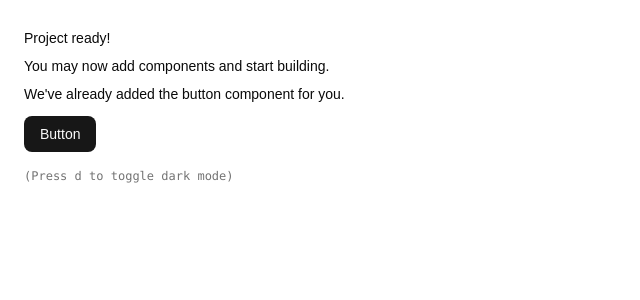
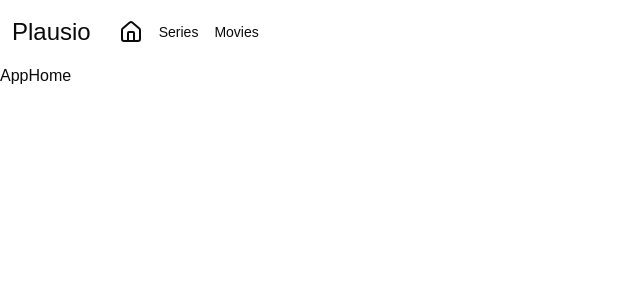
Before and after one commit to rajeshrc12/plausio, a React (Vite) app in the folder web/: page / in a window 1280 px wide. Shown: the top 300 px of the page, without its empty margins (0-640 px from the left). Built offline with nearby package versions, Linux system fonts and the light colour scheme.

Commit message:
web: app route added

```diff
--- a/web/package.json
+++ b/web/package.json
@@ -15,11 +15,13 @@
     "@base-ui/react": "^1.7.0",
     "@fontsource-variable/geist": "^5.3.0",
     "@tailwindcss/vite": "^4",
+    "@tanstack/react-query": "^5.101.4",
     "class-variance-authority": "^0.7.1",
     "clsx": "^2.1.1",
     "lucide-react": "^1.31.0",
     "react": "^19.2.6",
     "react-dom": "^19.2.6",
+    "react-router": "^8.3.0",
     "shadcn": "^4.17.0",
     "tailwind-merge": "^3.6.0",
     "tailwindcss": "^4",
--- a/web/src/main.tsx
+++ b/web/src/main.tsx
@@ -1,14 +1,16 @@
-import { StrictMode } from "react"
 import { createRoot } from "react-dom/client"
+import { RouterProvider } from "react-router"
 
+import { QueryClient, QueryClientProvider } from "@tanstack/react-query"
 import "./index.css"
-import App from "./App.tsx"
 import { ThemeProvider } from "@/components/theme-provider.tsx"
+import router from "@/routes"
 
+const queryClient = new QueryClient()
 createRoot(document.getElementById("root")!).render(
-  <StrictMode>
-    <ThemeProvider>
-      <App />
-    </ThemeProvider>
-  </StrictMode>
+  <ThemeProvider>
+    <QueryClientProvider client={queryClient}>
+      <RouterProvider router={router} />
+    </QueryClientProvider>
+  </ThemeProvider>
 )
--- /dev/null
+++ b/web/src/routes/app/components/navbar.tsx
@@ -0,0 +1,39 @@
+import { HomeIcon } from "lucide-react"
+import { Link } from "react-router"
+
+const menu = [
+  {
+    path: "/series",
+    name: "Series",
+  },
+  {
+    path: "/movie",
+    name: "Movies",
+  },
+]
+const AppNavbar = () => {
+  return (
+    <div className="flex items-center gap-5 p-3">
+      <div className="text-2xl font-medium">Plausio</div>
+      <div className="flex">
+        <Link
+          to={"/"}
+          className="flex items-center rounded-lg p-2 text-sm hover:bg-sidebar-accent"
+        >
+          <HomeIcon />
+        </Link>
+        {menu?.map(({ path, name }) => (
+          <Link
+            key={name}
+            to={path}
+            className="flex items-center rounded-lg p-2 text-sm hover:bg-sidebar-accent"
+          >
+            <div>{name}</div>
+          </Link>
+        ))}
+      </div>
+    </div>
+  )
+}
+
+export default AppNavbar
--- /dev/null
+++ b/web/src/routes/app/home/index.tsx
@@ -0,0 +1,5 @@
+const AppHome = () => {
+  return <div>AppHome</div>
+}
+
+export default AppHome
--- /dev/null
+++ b/web/src/routes/app/index.tsx
@@ -0,0 +1,13 @@
+import AppNavbar from "@/routes/app/components/navbar"
+import { Outlet } from "react-router"
+
+const App = () => {
+  return (
+    <div>
+      <AppNavbar />
+      <Outlet />
+    </div>
+  )
+}
+
+export default App
--- /dev/null
+++ b/web/src/routes/app/movie/index.tsx
@@ -0,0 +1,5 @@
+const Movie = () => {
+  return <div>Movie</div>
+}
+
+export default Movie
--- /dev/null
+++ b/web/src/routes/app/series/index.tsx
@@ -0,0 +1,5 @@
+const Series = () => {
+  return <div>Series</div>
+}
+
+export default Series
--- /dev/null
+++ b/web/src/routes/dashboard/index.tsx
@@ -0,0 +1,5 @@
+const Dashboard = () => {
+  return <div>Dashboard</div>
+}
+
+export default Dashboard
--- /dev/null
+++ b/web/src/routes/index.ts
@@ -0,0 +1,33 @@
+import { createBrowserRouter } from "react-router"
+import AppHome from "@/routes/app/home"
+import App from "@/routes/app"
+import Dashboard from "@/routes/dashboard"
+import Series from "@/routes/app/series"
+import Movie from "@/routes/app/movie"
+
+const router = createBrowserRouter([
+  {
+    path: "/",
+    Component: App,
+    children: [
+      {
+        path: "",
+        Component: AppHome,
+      },
+      {
+        path: "/series",
+        Component: Series,
+      },
+      {
+        path: "/movie",
+        Component: Movie,
+      },
+    ],
+  },
+  {
+    path: "/dashboard",
+    Component: Dashboard,
+  },
+])
+
+export default router
```
Also changed, not shown: 1 other file (tests, documents, lock files or other folders).
